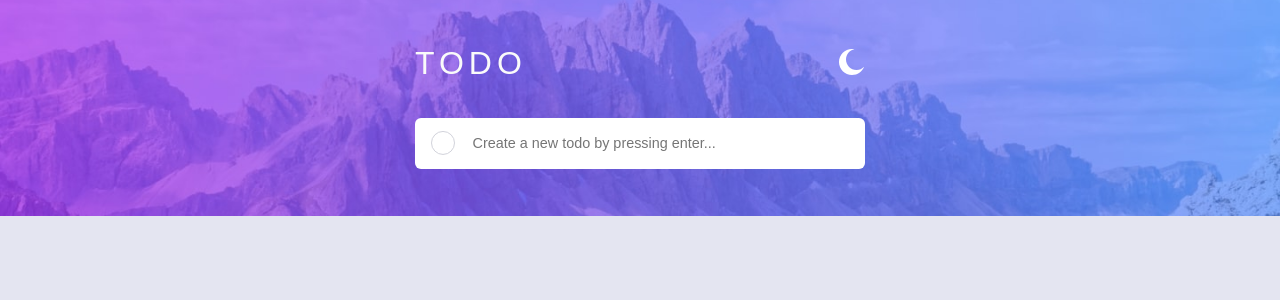
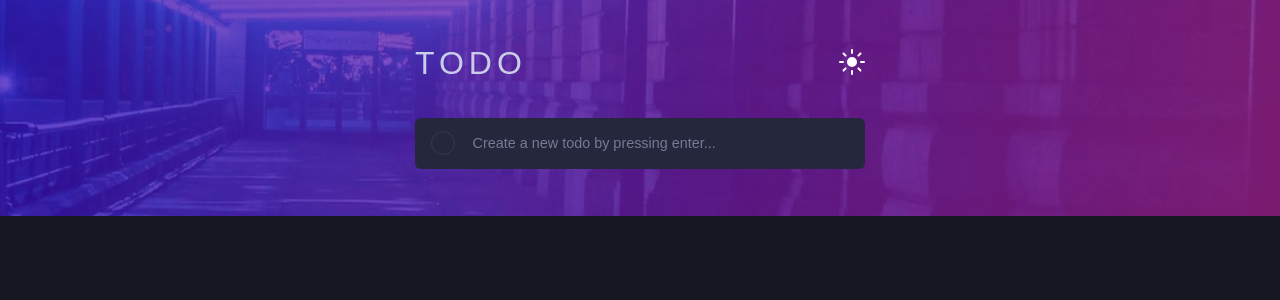
Before and after one commit to alfredthompsonOvie/todo-app, a Vue app: page / in a window 1280 px wide. Shown: the top 300 px of the page. Built offline with nearby package versions, Linux system fonts and the light colour scheme.

Commit message:
still buggy

```diff
--- a/src/App.vue
+++ b/src/App.vue
@@ -31,11 +31,12 @@ export default {
 
 	setup() {
 		const isDark = ref(true);
-		watch(isDark, () => {
-      localStorage.setItem("themeState", isDark.value)
-    })
+		watch(isDark, (newVal) => {
+      localStorage.setItem("theme", newVal)
+		})
+
 		// fires onCreated
-		isDark.value = JSON.parse(localStorage.getItem('themeState'))
+		isDark.value = JSON.parse(localStorage.getItem('theme')) || true
 		return {
 			isDark,
 		};
--- a/src/components/TodoLists.vue
+++ b/src/components/TodoLists.vue
@@ -142,7 +142,7 @@
 </template>
 
 <script setup>
-import { ref } from "vue";
+import { onMounted, ref, watch } from "vue";
 import { useTodoStore } from "../stores/todo";
 import { storeToRefs } from "pinia";
 
@@ -160,14 +160,31 @@ const handleChange = ($event, todo) => {
   store.updateTodo(todo)
 }
 const handleClick = (todo) => {
-  console.log("todoItem",todo);
-  store.deleteTodo(todo)
+	store.deleteTodo(todo)
 }
-const onDragChange = ($event) => {
-	console.log("$event", $event);
-	console.log(activeTodos.value);
+const onDragChange = () => {
 	localStorage.setItem("active", JSON.stringify(activeTodos.value));
 }
+watch(
+	filteredBy,
+			(newVal) => {
+				localStorage.setItem("filteredBy", JSON.stringify(newVal));
+			},
+			{ deep: true }
+  );
+watch(
+	todos,
+			() => {
+				if (!todos.value.length) {
+					filteredBy.value = "all"
+				}
+			},
+			{ deep: true }
+  );
+
+		onMounted(() => {
+			filteredBy.value = JSON.parse(localStorage.getItem("filteredBy")) || 'all';
+		});
 // export default {
 // 	name: "TodoLists",
 // 	components: {
--- a/src/stores/todo.js
+++ b/src/stores/todo.js
@@ -13,16 +13,18 @@ export const useTodoStore = defineStore('todo', () => {
 
 
   const addTodo = (todoItem) => {
-    console.log(todoItem);
+
+    allTodos.value.unshift(todoItem);
     todos.value.unshift(todoItem);
-    allTodos.value.unshift(todoItem);
   }
 
   const deleteTodo = (todo) => {
     todos.value = todos.value.filter(td => td !== todo)
+    allTodos.value  = allTodos.value.filter(td => td !== todo)
   }
   const clearCompleted = () => {
     todos.value = todos.value.filter(td => !td.isCompleted)
+    allTodos.value = allTodos.value.filter(td => !td.isCompleted)
   }
   const updateTodo = (todo) => {
     todos.value = todos.value.map(td => {
@@ -30,42 +32,45 @@ export const useTodoStore = defineStore('todo', () => {
         td.isCompleted = !td.isCompleted
       }
       return td;
-    })
+    });
+
   }
 
-  watchEffect(()=>activeTodos.value = todos.value.filter(tds => !tds.isCompleted))
-  watchEffect(() => completedTodos.value = todos.value.filter(td => td.isCompleted))
+  // watchEffect(()=>activeTodos.value = todos.value.filter(tds => !tds.isCompleted))
+  // watchEffect(() => completedTodos.value = todos.value.filter(td => td.isCompleted))
+  // watchEffect(()=>activeTodos.value = allTodos.value.filter(tds => !tds.isCompleted))
+  // watchEffect(() => completedTodos.value = allTodos.value.filter(td => td.isCompleted))
 
   // --------------------new------------------
-  watch(allTodos, (newVal) => {
-    console.log("----------allTodos start---------");
-    console.log(newVal);
-    console.log("----------allTodos ends---------");
-  })
 
-  watch(todos, (newVal) => {
-    console.log("----------todos start---------");
-    console.log(newVal);
-    console.log("----------todos end---------");
-  })
   // --------------------new------------------
 
-
-		// watch(
-		// 	todos,
-		// 	(newVal) => {
-		// 		localStorage.setItem("todos", JSON.stringify(newVal));
-		// 	},
-		// 	{ deep: true }
-		// );
-		// watch(
-		// 	activeTodos,
-    //   (newVal) => {
-    //     console.log("watch", newVal);
-		// 		localStorage.setItem("active", JSON.stringify(newVal));
-		// 	},
-		// 	{ deep: true }
-		// );
+		watch(
+			allTodos,
+			(newVal) => {
+        localStorage.setItem("allTodos", JSON.stringify(newVal));
+        activeTodos.value = allTodos.value.filter(tds => !tds.isCompleted)
+        completedTodos.value = allTodos.value.filter(td => td.isCompleted)
+			},
+      { deep: true },
+      {immediate: true}
+		);
+		watch(
+			todos,
+			(newVal) => {
+        localStorage.setItem("todos", JSON.stringify(newVal));
+			},
+      { deep: true },
+      {immediate: true}
+		);
+	// 	watch(
+	// 		activeTodos,
+  //     (newVal) => {
+  //       console.log("watch", newVal);
+	// 			localStorage.setItem("active", JSON.stringify(newVal));
+	// 		},
+	// 		{ deep: true }
+	// 	);
 	// 	watch(
 	// 		completedTodos,
 	// 		(newVal) => {
@@ -75,9 +80,10 @@ export const useTodoStore = defineStore('todo', () => {
   // );
 
 		onMounted(() => {
+			allTodos.value = JSON.parse(localStorage.getItem("allTodos")) || [];
 			todos.value = JSON.parse(localStorage.getItem("todos")) || [];
-			activeTodos.value = JSON.parse(localStorage.getItem("active")) || [];
-			completedTodos.value = JSON.parse(localStorage.getItem("completed")) || [];
+			// activeTodos.value = JSON.parse(localStorage.getItem("active")) || [];
+			// completedTodos.value = JSON.parse(localStorage.getItem("completed")) || [];
 		});
 
 
```
